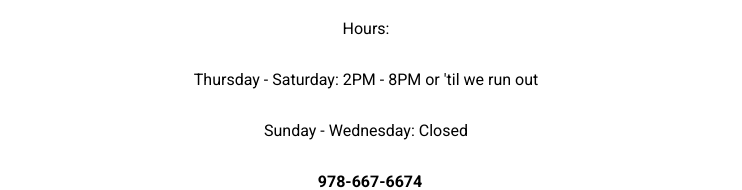
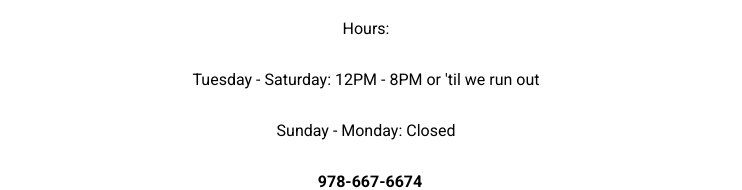
Before and after one commit to MalloryShackford/big-als, a React (Create React App) app: page / in a window 1280 px wide. Shown: the part 947-1137 px from the top of the page, without its empty margins (274-1016 px from the left). Built offline with nearby package versions, Linux system fonts and the light colour scheme; a web font is replaced by a local one.

Commit message:
updated hours and menu pdf

```diff
--- a/src/pages/Contact.jsx
+++ b/src/pages/Contact.jsx
@@ -24,16 +24,16 @@ const Contact = () => {
         for a delicious pizza experience!
       </p>
       <p className="p-contact">
-        As a family funded and run business, we only have the time and resources to keep our efforts focused on providing high quality food and service. Things like social media and credit card payments may come in the future. For now, please <a href="tel:+19786676674" className="a-tel">order here</a> and bring cash!
+        As a family funded and run business, we only have the time and resources to keep our efforts focused on providing high quality food and service. Things like credit card payments may come in the future. For now, please <a href="tel:+19786676674" className="a-tel">order here</a> and bring cash!
       </p>
       <p className="p-contact">
         Hours:
       </p>
       <p className="p-contact">
-        Thursday - Saturday: 2PM - 8PM or 'til we run out
+        Tuesday - Saturday: 12PM - 8PM or 'til we run out
       </p>
       <p className="p-contact">
-        Sunday - Wednesday: Closed
+        Sunday - Monday: Closed
       </p>
       <div className="map-container">
         <iframe
--- a/src/pages/Home.jsx
+++ b/src/pages/Home.jsx
@@ -30,10 +30,10 @@ const Home = () => {
       {/* <p className="p-closing">We will be CLOSED to enjoy the holiday with our family</p>
       <p className="p-closing">Thursday 8/28 - Saturday 8/30.</p> */}
       <p className="p-contact">
-        Thursday - Saturday: 2PM - 8PM or 'til we run out
+        Tuesday - Saturday: 12PM - 8PM or 'til we run out
       </p>
       <p className="p-contact">
-        Sunday - Wednesday: Closed
+        Sunday - Monday: Closed
       </p>
     <div className="contact-container">
       <p className="p-contact">
```
Also changed, not shown: 1 other file (tests, documents, lock files or other folders).
